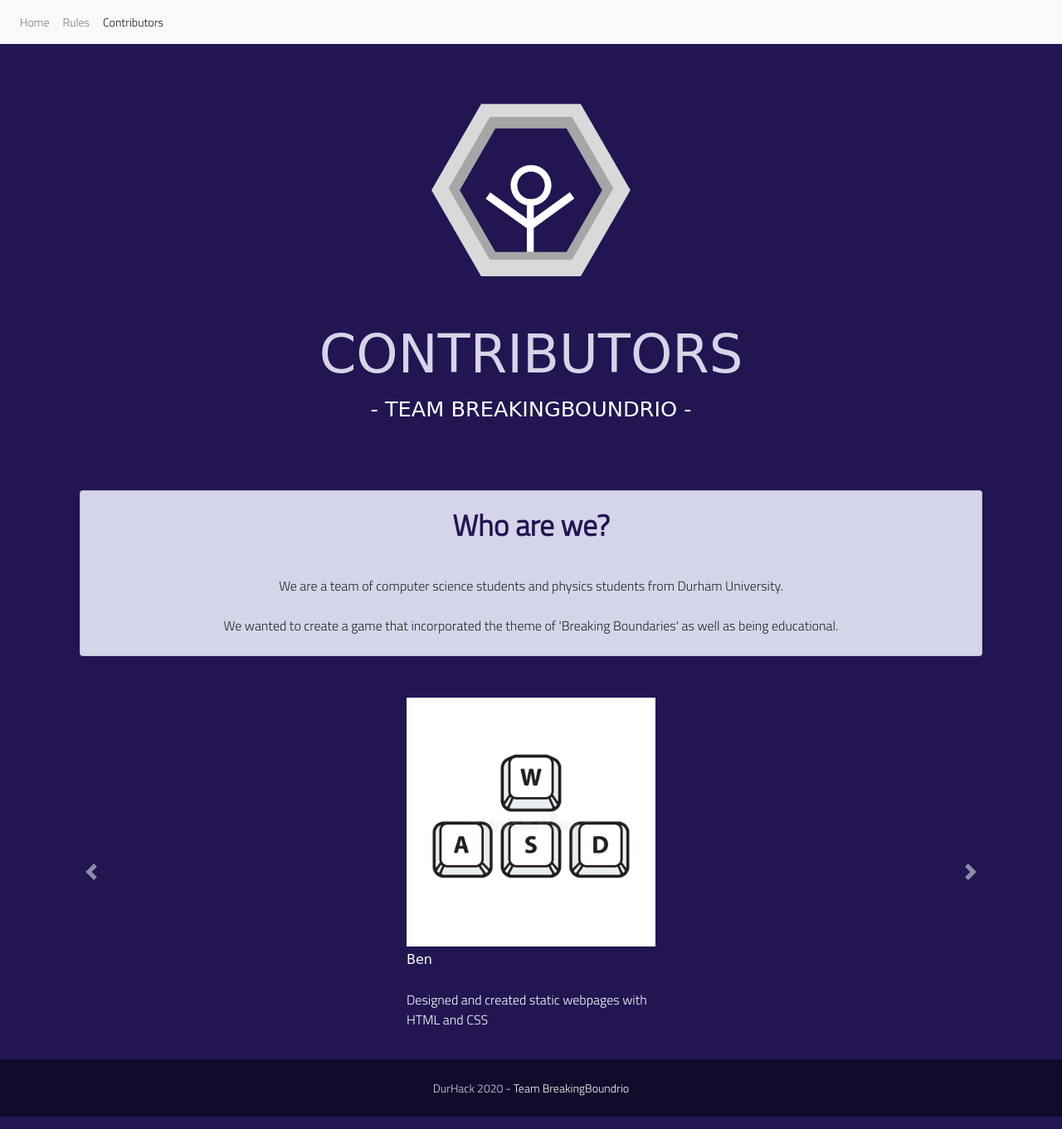
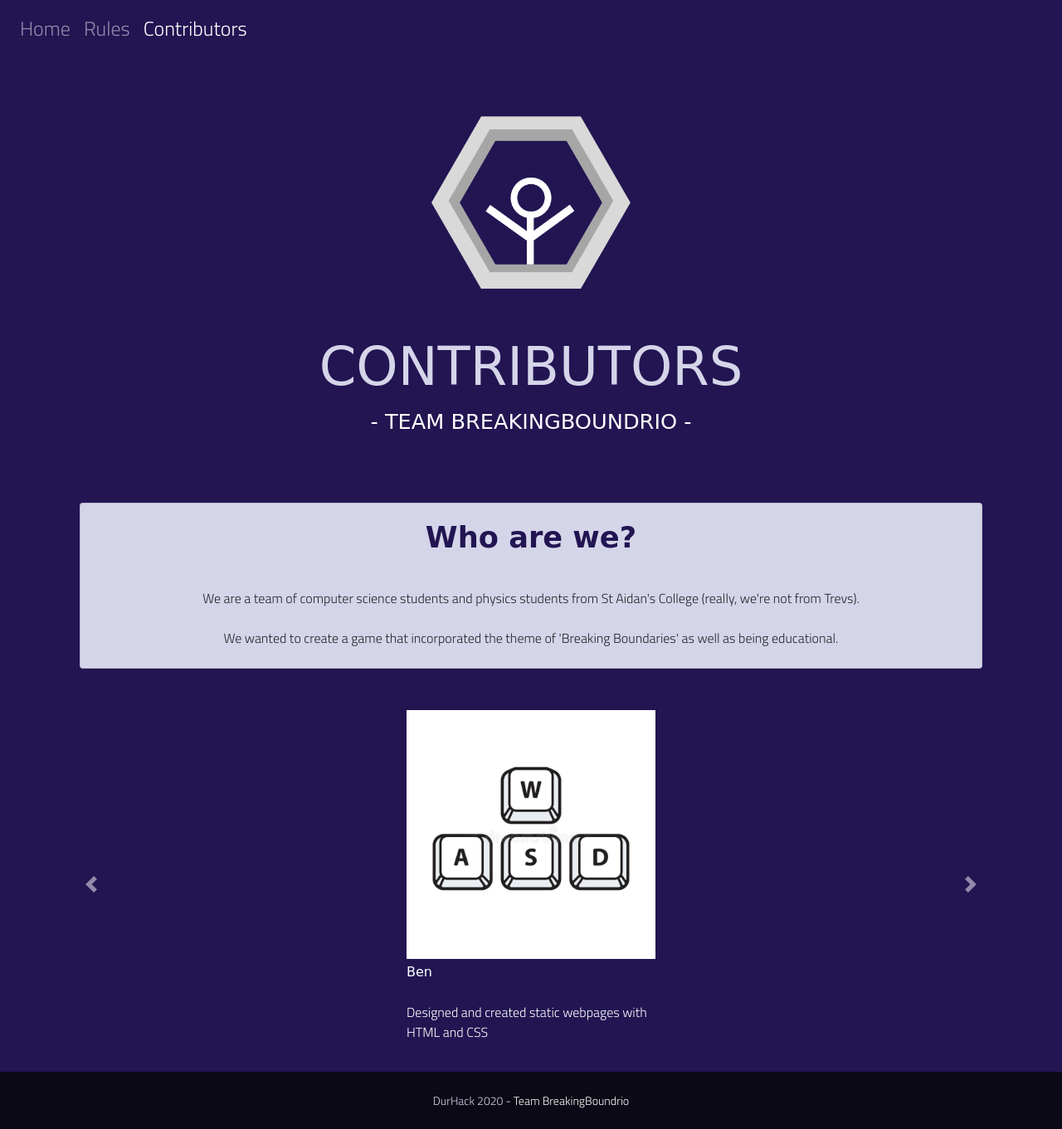
Before and after one commit to FaiZaman/BreakingBoundrio, a Flask app: page /contribution in a window 1280 px wide. Shown: the whole page at 83% size. Run offline with Flask 2, Linux system fonts and the light colour scheme; some libraries are stand-ins or nearby versions; some web fonts are replaced.

Commit message:
Improving navbar

```diff
--- a/static/main.css
+++ b/static/main.css
@@ -137,3 +137,7 @@ a {
   margin-bottom: 50px;
   margin-left: 80px;
 }
+
+.headFootBg {
+  background-color: 0c0916;
+}
--- a/staticPages/base.html
+++ b/staticPages/base.html
@@ -23,7 +23,7 @@
 {% block nav %}{% endblock %}
 {% block content %}{% endblock %}
     <footer class="white">
-      <div class="copyright py-4 text-center text-white" style="background-color: #120b2b">
+      <div class="copyright py-4 text-center text-white" style="background-color: #0c0916">
         <div class="container">
           <a href="https://www.durhack.com">DurHack 2020</a> - Team BreakingBoundrio
         </div>
--- a/staticPages/contribution.html
+++ b/staticPages/contribution.html
@@ -20,9 +20,9 @@
   <body>
     <div class="card text-center lbbg marginspace">
       <div class="card-body">
-        <h5 class="card-title largeFont">Who are we?</h5>
+        <h5 class="card-title largeFont titlecard">Who are we?</h5>
         <p class="card-text">
-          <br>We are a team of computer science students and physics students from Durham University.</br>
+          <br>We are a team of computer science students and physics students from St Aidan's College (really, we're not from Trevs).</br>
           <br>We wanted to create a game that incorporated the theme of 'Breaking Boundaries' as well as being educational.</br>
         </p>
       </div>
--- a/staticPages/nav.html
+++ b/staticPages/nav.html
@@ -1,4 +1,4 @@
-<nav class="navbar navbar-expand-lg navbar-light bg-light">
+<nav class="navbar navbar-expand-lg navbar-dark">
   <button
     class="navbar-toggler"
     type="button"
@@ -12,7 +12,7 @@
   </button>
 
   <div class="collapse navbar-collapse" id="navbarSupportedContent">
-    <ul class="navbar-nav mr-auto">
+    <ul class="navbar-nav mr-auto medFont">
       <li class="nav-item {% if current == 'home' %}active{% endif %}">
         <a class="nav-link" href="{{ url_for('main.index') }}"
           >Home {% if current == 'home' %}<span class="sr-only">(current)</span>{% endif %}</a
```
